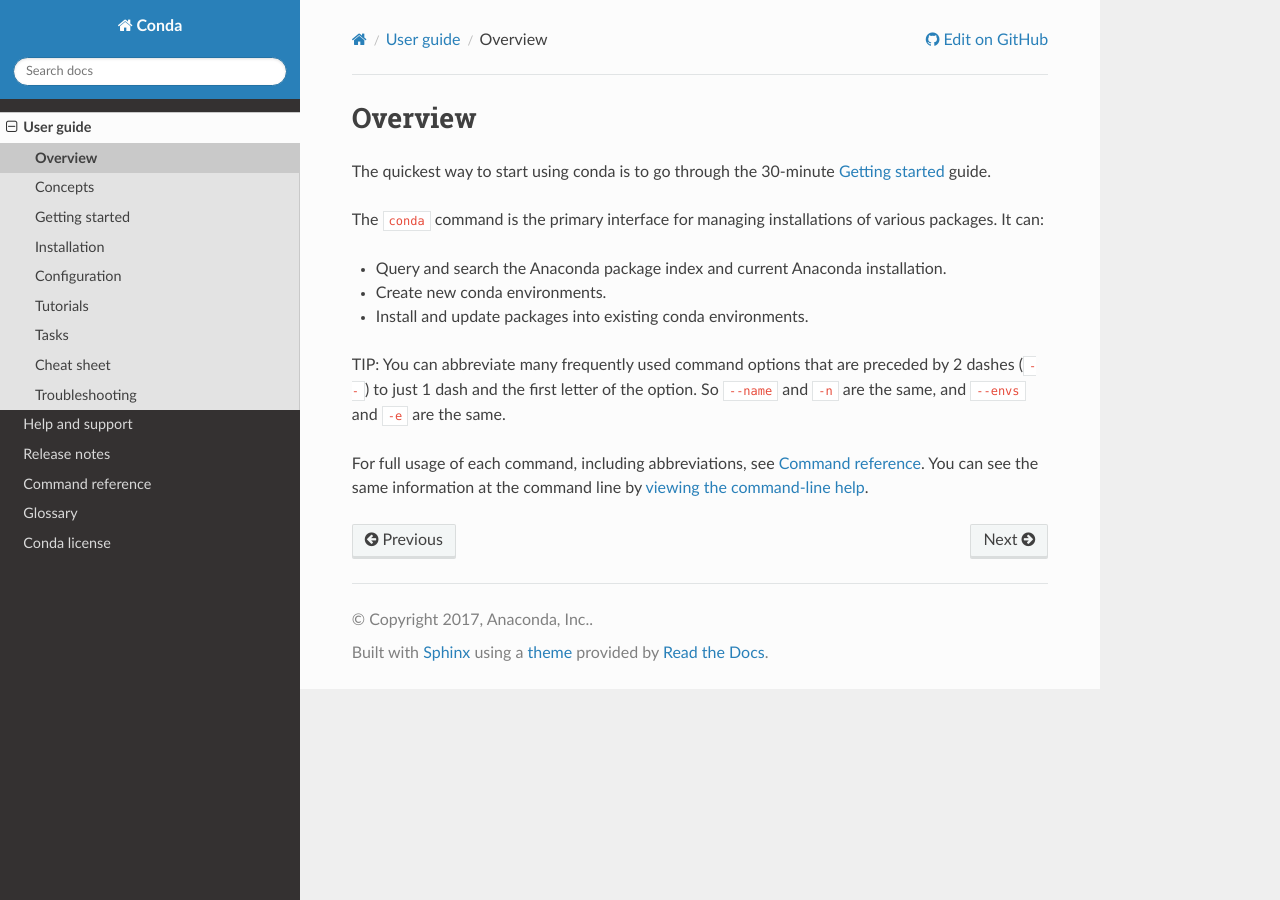
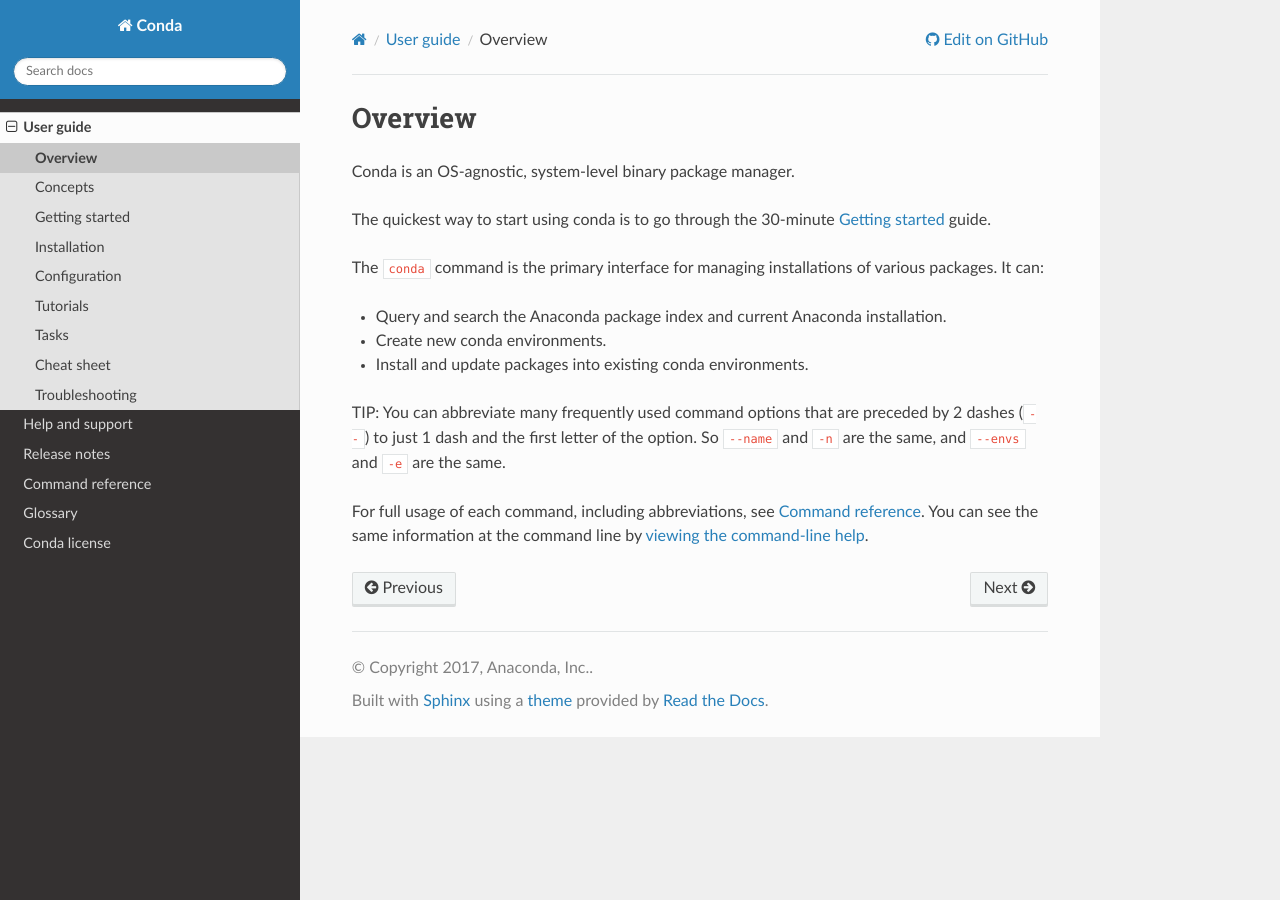
Before and after one commit to conda/conda-docs, a Sphinx documentation site: the page built from docs/source/user-guide/overview.rst, in a window 1280 px wide. Built offline with Sphinx 7.4.7 and the Read the Docs theme 2.0.0, drawn with Linux system fonts in a browser that asks for light colours.

Commit message:
Added a line that summarizes what Conda is/does
Added a line that summarizes what Conda is/does for folks who drop into the documentation via Google, etc, with no prior knowledge.  It should probably be expanded into a short paragraph but right now it contains my complete knowledge of Conda.

FYI, I was searching for "manage python versions" looking for alternatives to pyenv.

```diff
--- a/docs/source/user-guide/overview.rst
+++ b/docs/source/user-guide/overview.rst
@@ -1,6 +1,8 @@
 ========
 Overview
 ========
+
+Conda is an OS-agnostic, system-level binary package manager.
 
 The quickest way to start using conda is to go through the
 30-minute :doc:`getting-started` guide.
```
